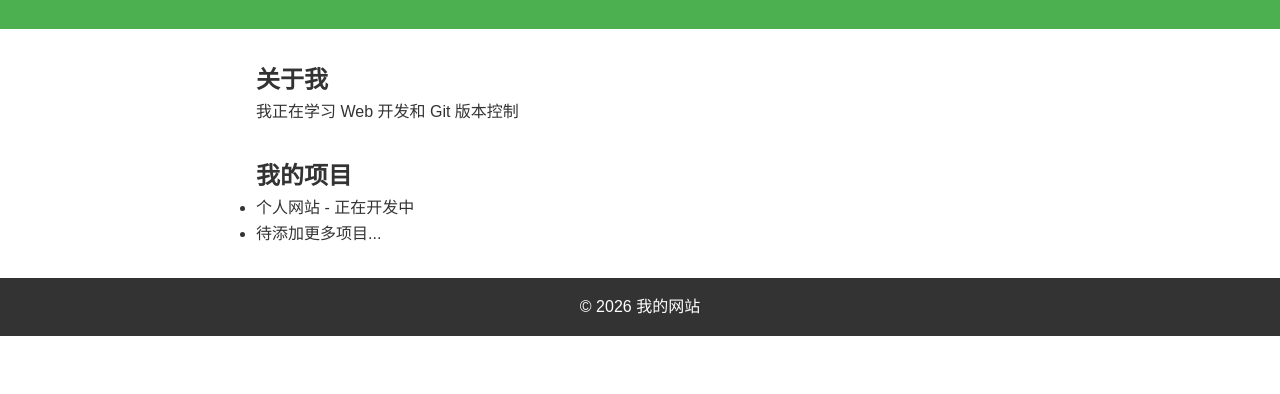
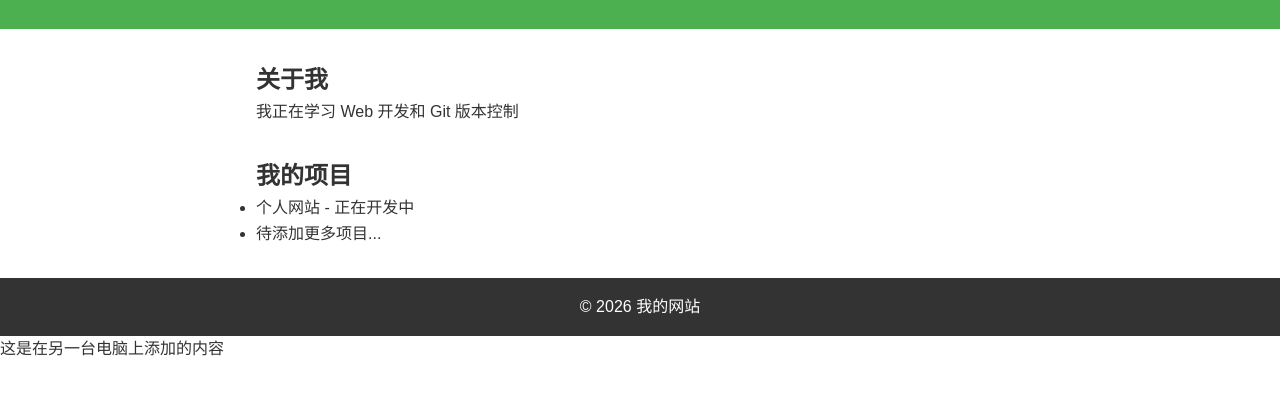
Before and after one commit to haoyusong/my-website, a plain HTML site: page index.html in a window 1280 px wide. Shown: the part 112-506 px from the top of the page. Drawn offline with Linux system fonts and the light colour scheme.

Commit message:
在另一设备上更新内容

```diff
--- a/index.html
+++ b/index.html
@@ -29,3 +29,4 @@
     </footer>
 </body>
 </html>
+<p>这是在另一台电脑上添加的内容</p>
```
